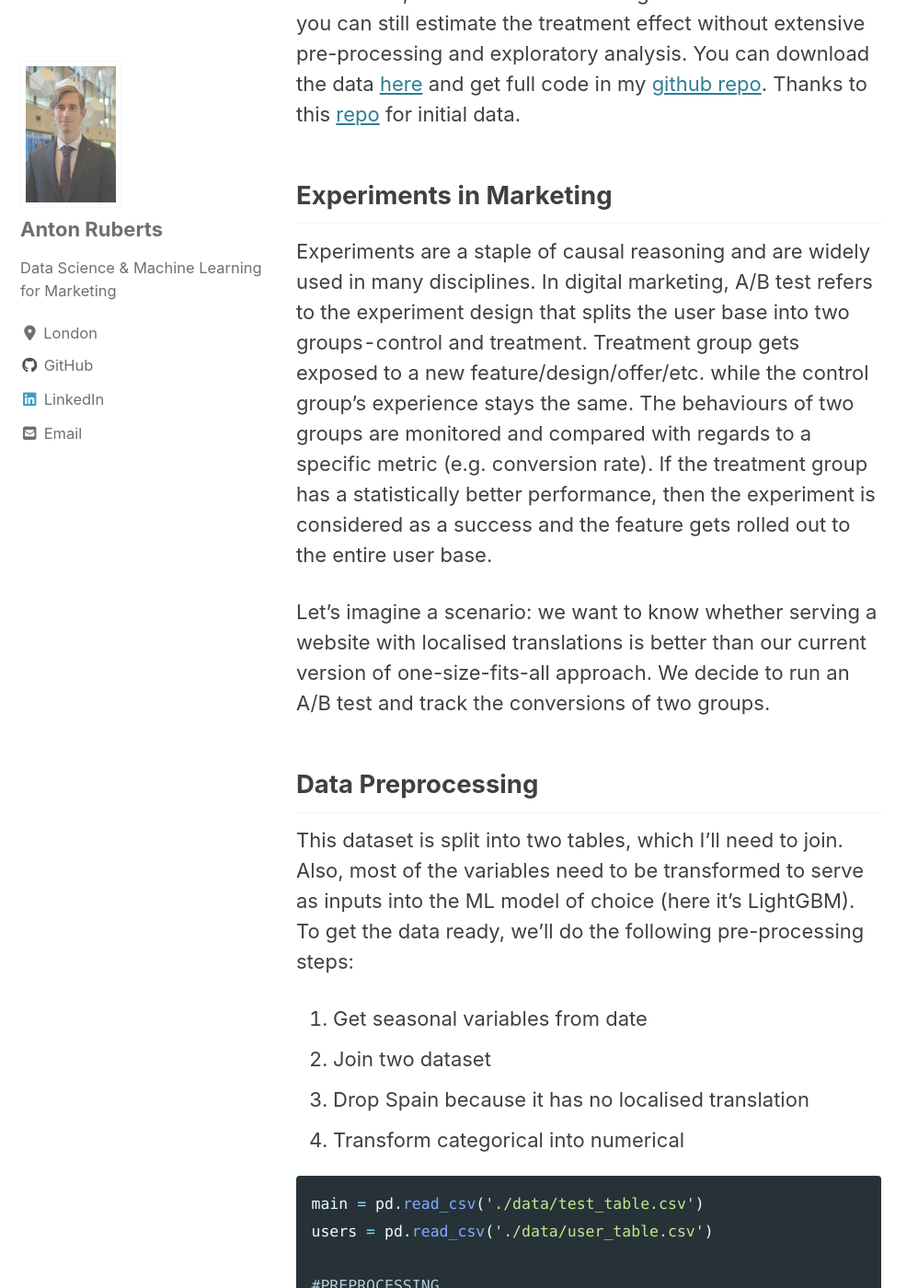
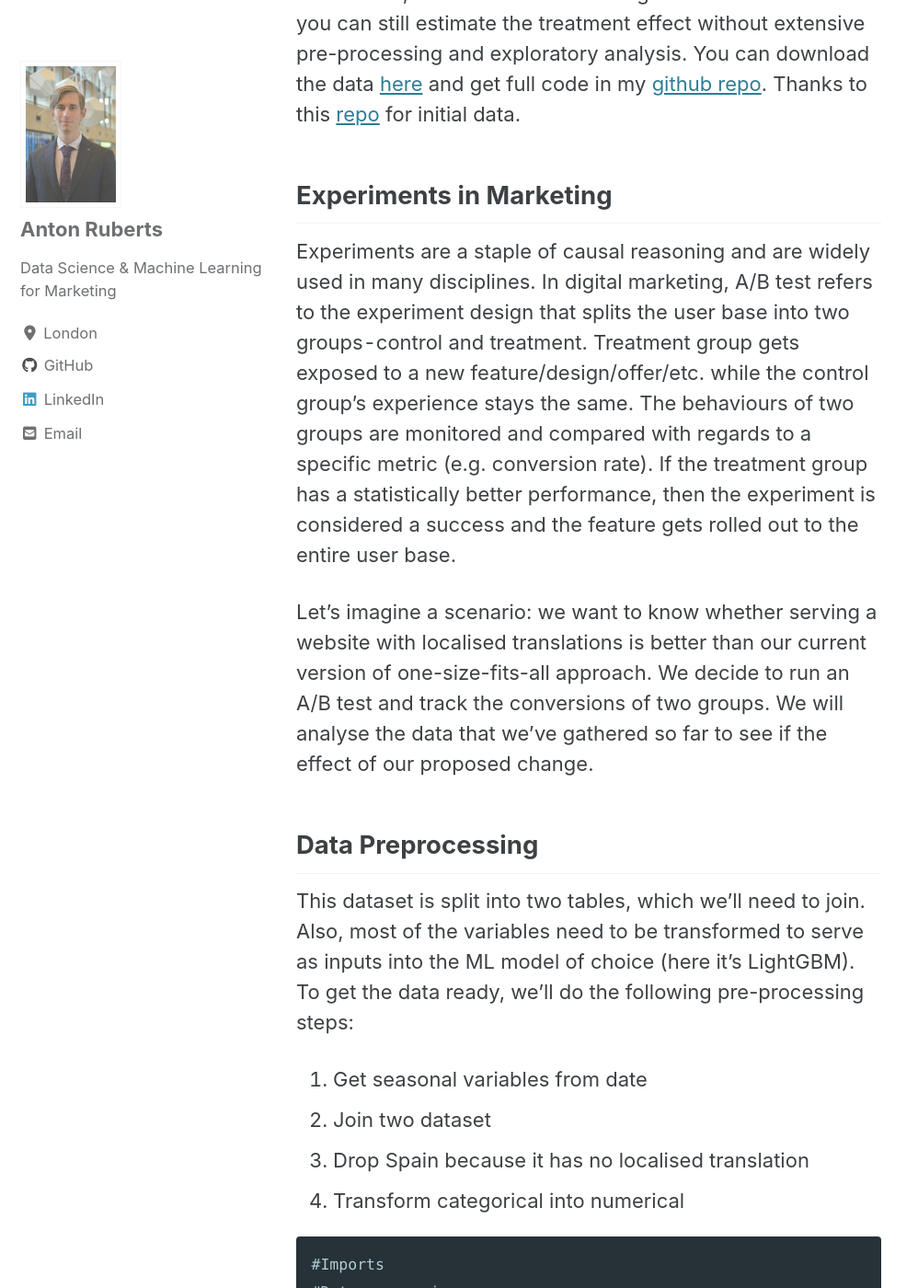
Before and after one commit to AntonsRuberts/AntonsRuberts.github.io, a Jekyll site: the page built from _posts/2020-05-10-causalml-test.md, in a window 1280 px wide and 1400 px high, scrolled down 916 px. Shown: the whole window at 92% size, without its empty margins (0-998 px from the left). Built offline with Jekyll 4.4.1, drawn with Linux system fonts in a browser that asks for light colours; cached includes are drawn as plain includes; nearby versions of some CDN libraries; some of the changed lines change nothing that is shown; some of the changed text lies outside the part shown.

Commit message:
Update 2020-05-10-causalml-test.md

````diff
--- a/_posts/2020-05-10-causalml-test.md
+++ b/_posts/2020-05-10-causalml-test.md
@@ -11,12 +11,12 @@
 In this blog I'll take you through the analysis of A/B test results using CausalML package. It is an easy and powerful package for causal inference that takes into account propensity matching, conditional probabilities and much more. Here, I'll use a dataset with ingrained bias to show how you can still estimate the treatment effect without extensive pre-processing and exploratory analysis. You can download the data [here](https://github.com/AntonsRuberts/datascience_marketing/tree/master/data) and get full code in my [github repo](https://github.com/AntonsRuberts/datascience_marketing/blob/master/CausalML_Analysing_AB_Test.ipynb). Thanks to this [repo](https://github.com/kimusu2008/SPSS_Example1) for initial data.
 
 ## Experiments in Marketing
-Experiments are a staple of causal reasoning and are widely used in many disciplines. In digital marketing, A/B test refers to the experiment design that splits the user base into two groups - control and treatment. Treatment group gets exposed to a new feature/design/offer/etc. while the control group's experience stays the same. The behaviours of two groups are monitored and compared with regards to a specific metric (e.g. conversion rate). If the treatment group has a statistically better performance, then the experiment is considered as a success and the feature gets rolled out to the entire user base.
+Experiments are a staple of causal reasoning and are widely used in many disciplines. In digital marketing, A/B test refers to the experiment design that splits the user base into two groups - control and treatment. Treatment group gets exposed to a new feature/design/offer/etc. while the control group's experience stays the same. The behaviours of two groups are monitored and compared with regards to a specific metric (e.g. conversion rate). If the treatment group has a statistically better performance, then the experiment is considered a success and the feature gets rolled out to the entire user base.
 
-Let's imagine a scenario: we want to know whether serving a website with localised translations is better than our current version of one-size-fits-all approach. We decide to run an A/B test and track the conversions of two groups.
+Let's imagine a scenario: we want to know whether serving a website with localised translations is better than our current version of one-size-fits-all approach. We decide to run an A/B test and track the conversions of two groups. We will analyse the data that we've gathered so far to see if the effect of our proposed change.
 
 ## Data Preprocessing
-This dataset is split into two tables, which I'll need to join. Also, most of the variables need to be transformed to serve as inputs into the ML model of choice (here it's LightGBM). To get the data ready, we'll do the following pre-processing steps:
+This dataset is split into two tables, which we'll need to join. Also, most of the variables need to be transformed to serve as inputs into the ML model of choice (here it's LightGBM). To get the data ready, we'll do the following pre-processing steps:
 
 1. Get seasonal variables from date
 2. Join two dataset
@@ -24,6 +24,21 @@
 3. Transform categorical into numerical
 
 ```python
+#Imports
+#Data processing
+import pandas as pd
+import numpy as np
+
+#Uplift Modelling
+from lightgbm import LGBMClassifier
+from sklearn.model_selection import cross_val_score
+from causalml.inference.meta import BaseXClassifier
+from sklearn.linear_model import LinearRegression
+
+#Visualisations
+import seaborn as sns
+import matplotlib.pyplot as plt
+
 main = pd.read_csv('./data/test_table.csv')
 users = pd.read_csv('./data/user_table.csv')
 
````
